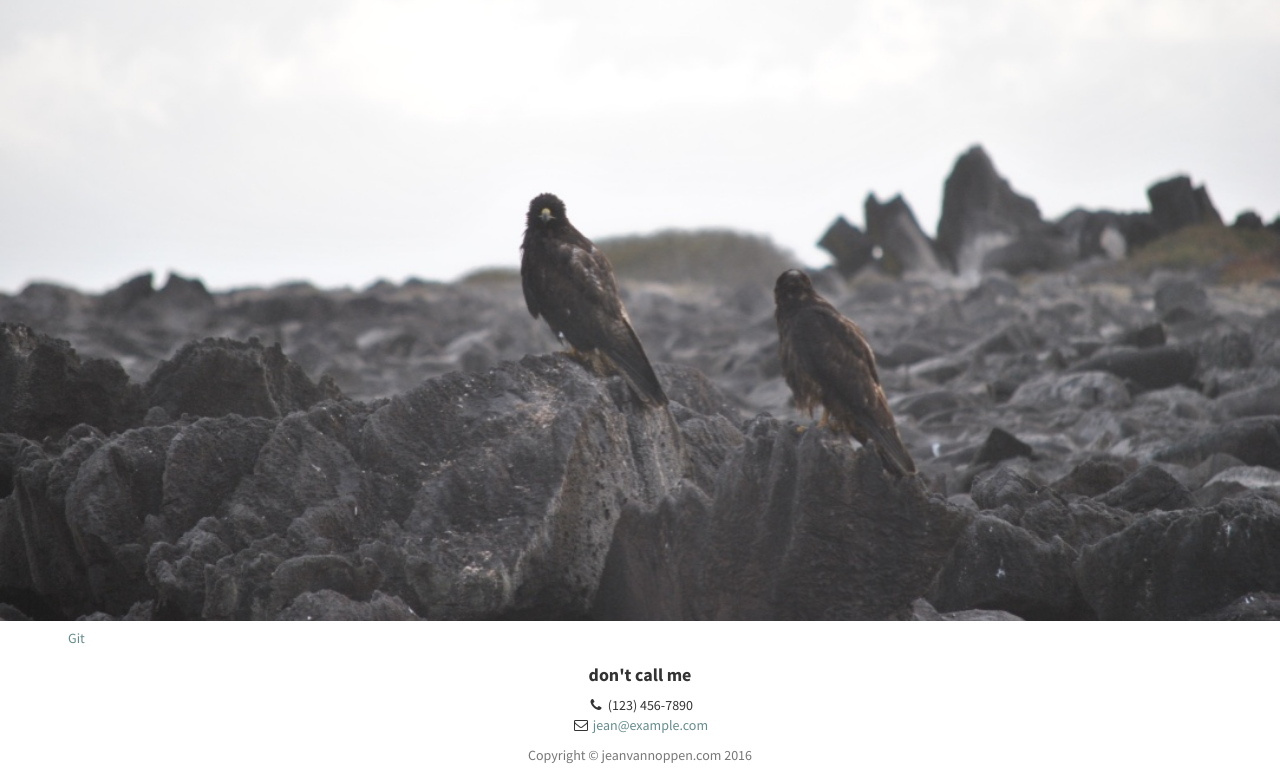
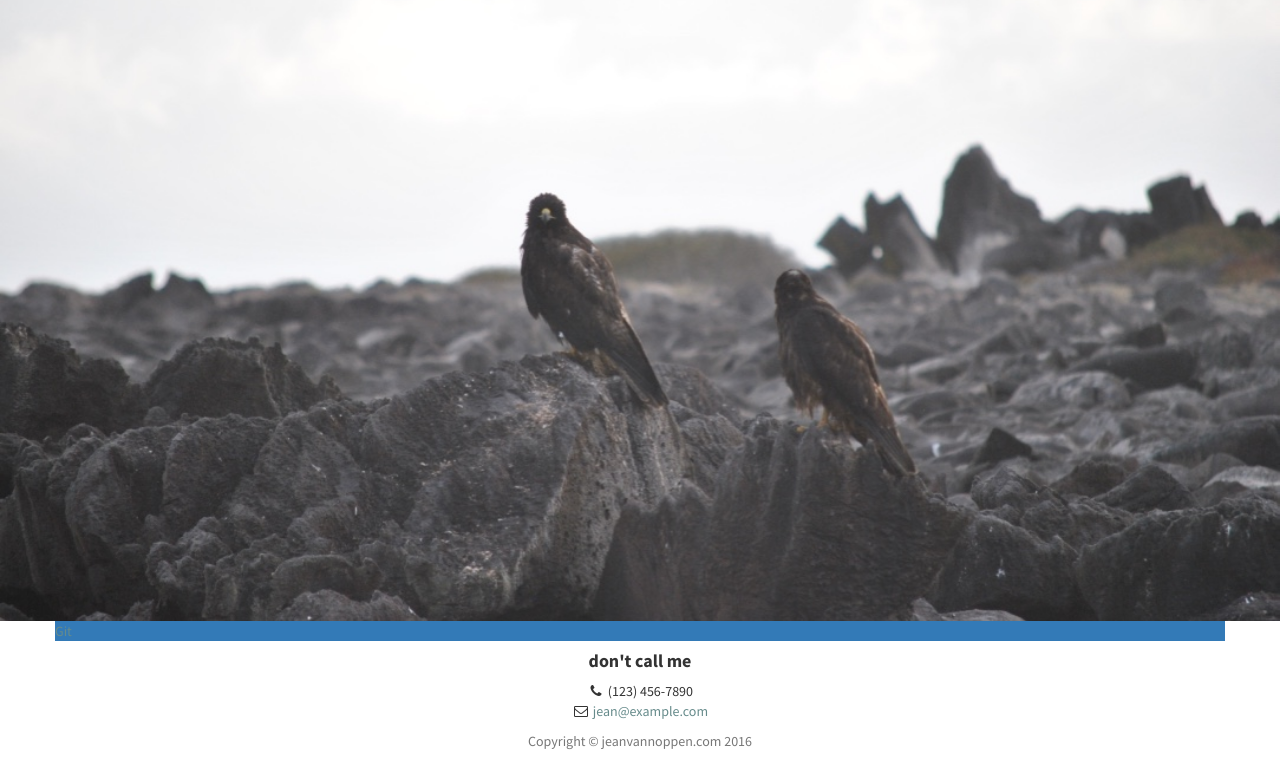
Before and after one commit to smaugnbeans/smaugnbeans.github.io, a plain HTML site: page index.html in a window 1280 px wide. Shown: the part 179-954 px from the top of the page. Drawn offline with Linux system fonts and the light colour scheme.

Commit message:
git button

```diff
--- a/index.html
+++ b/index.html
@@ -73,7 +73,7 @@
     <!-- Buttons -->
     <div class="container">
         <div class="row">
-            <div class="btn">
+            <div class="btn-primary">
                 <a href="https://github.com/smaugnbeans" onclick=$("#menu-close").click();>Git</a>
             </div>
 
```
